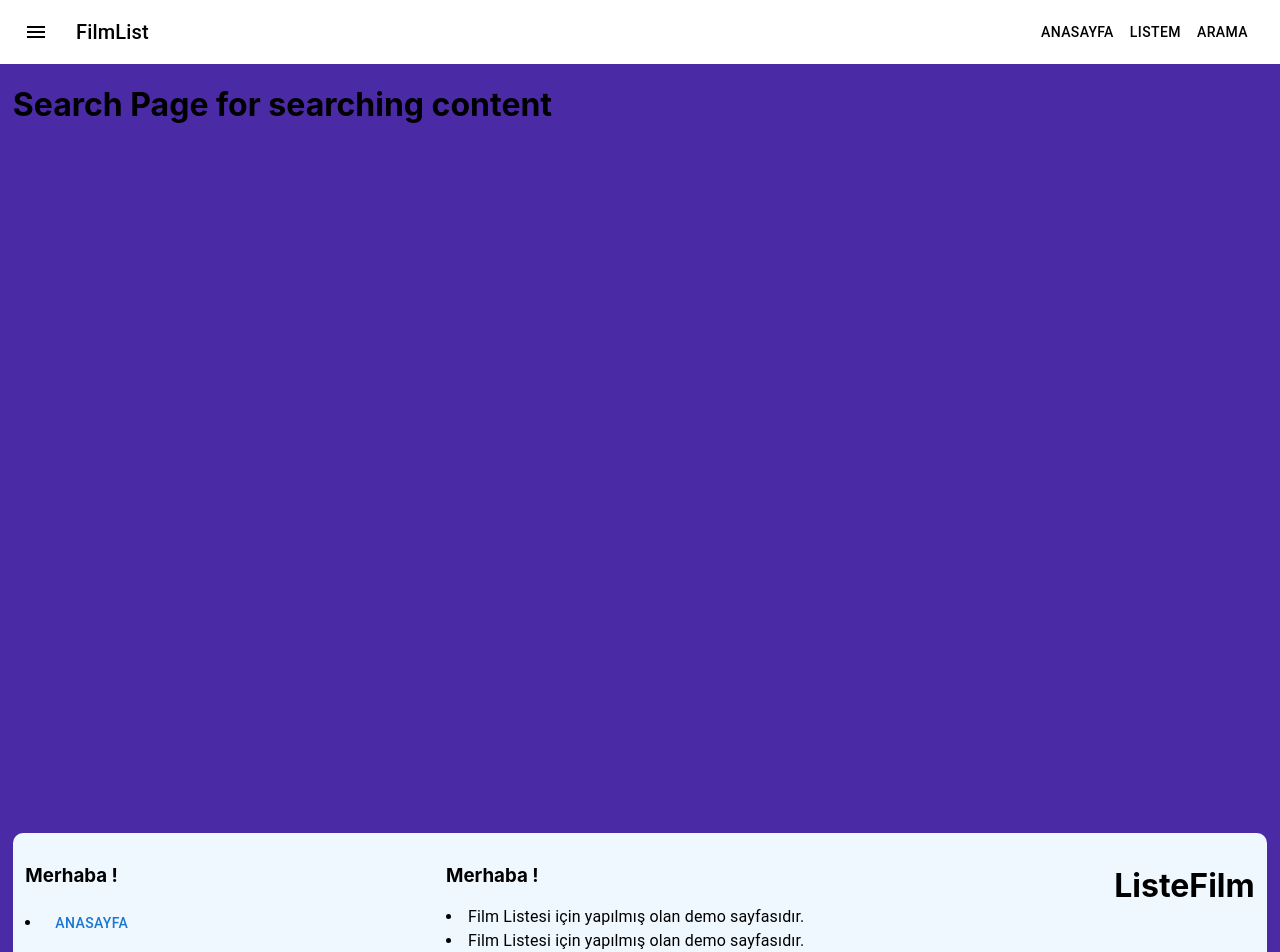
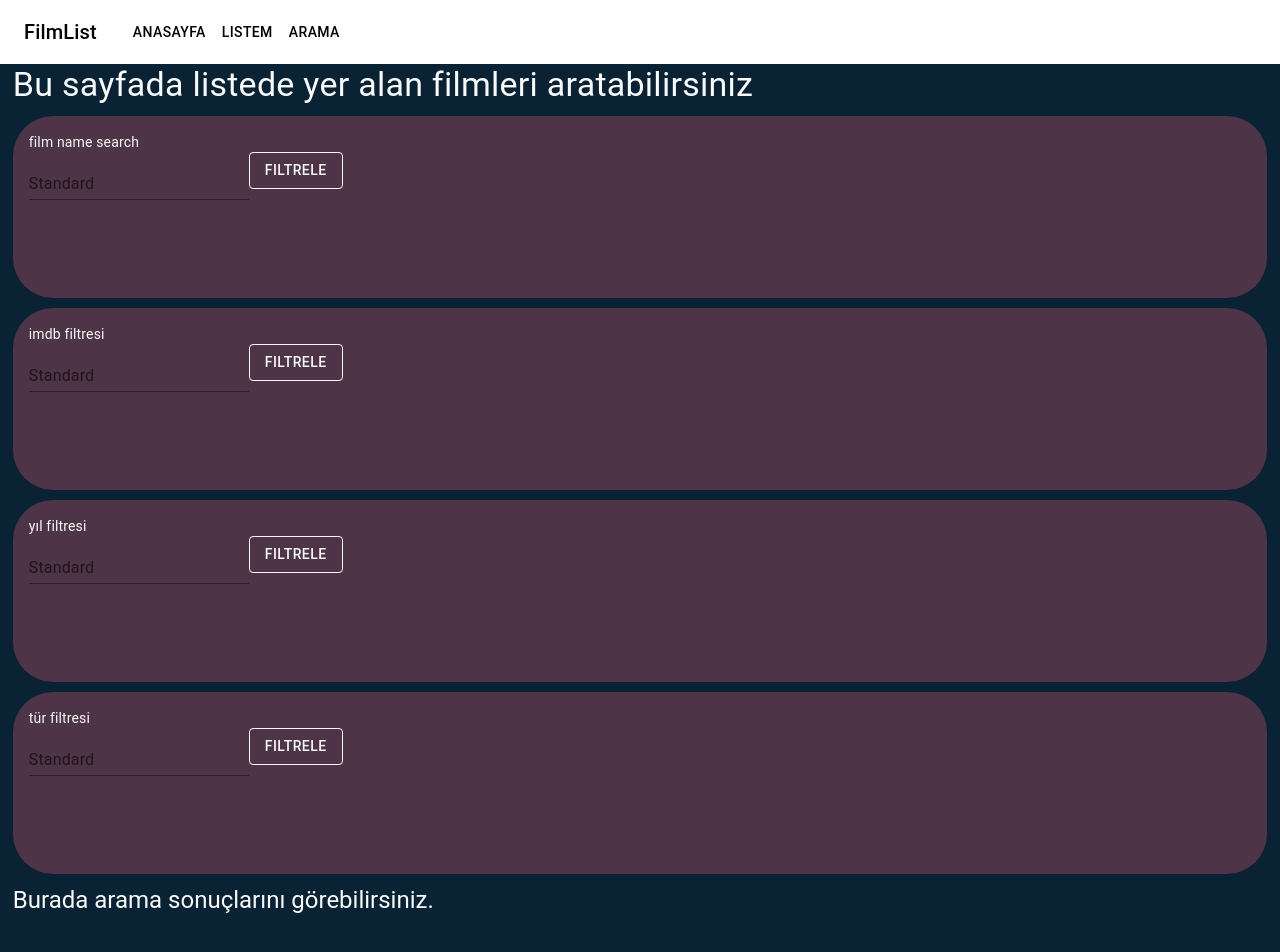
Before and after one commit to WizardLizard8998/movie-list-task, a React (Create React App) app: page /Arama in a window 1280 px wide. Shown: the top 952 px of the page. Built offline with nearby package versions, Linux system fonts and the light colour scheme.

Commit message:
done // cleaned code

```diff
--- a/src/API/StorageAPI.jsx
+++ /dev/null
@@ -1,32 +0,0 @@
-import React from "react";
-import { useState } from "react";
-
-//for testing
-
-export function favClick(props) {
-  const { filmId } = props;
-
-  // const [info,setInfo] = useState([]);
-
-  console.log(filmId);
-
-  const user = localStorage.getItem("user");
-
-  console.log(user);
-
-  let data = JSON.parse(user);
-
-  console.log(data);
-
-  data = data.list;
-
-  data = data.filter((film) => film.filmId == filmId);
-
-  console.log(data);
-
-  /*const list = JSON.parse(user).list.find((film) => film.filmId === filmId);
-  const filmIndex = list.findIndex((film) => film.filmId === filmId);
-
-  list[filmIndex].favorite = "true";
-  localStorage.setItem("userList", JSON.stringify(list));*/
-}
--- a/src/COMPONENTS/AppBar.jsx
+++ b/src/COMPONENTS/AppBar.jsx
@@ -5,8 +5,8 @@ import Toolbar from '@mui/material/Toolbar';
 import Typography from '@mui/material/Typography';
 import Button from '@mui/material/Button';
 import IconButton from '@mui/material/IconButton';
-import MenuIcon from '@mui/icons-material/Menu';
 import { useNavigate } from 'react-router-dom';
+import "../TemplateCss.css";
 
 export default function ButtonAppBar() {
 
@@ -16,6 +16,7 @@ export default function ButtonAppBar() {
 
   return (
     <Box sx={{ flexGrow: 1 }}>
+      <div class="AppBar">
       <AppBar color="inherit" position='static'>
         <Toolbar>
           <IconButton
@@ -24,17 +25,19 @@ export default function ButtonAppBar() {
             color="inherit"
             aria-label="menu"
             sx={{ mr: 2 }}
+            onClick={() => history("/")}
           >
-            <MenuIcon />
-          </IconButton>
           <Typography variant="h6" component="div" sx={{ flexGrow: 1 }}>
             FilmList
           </Typography>
+
+          </IconButton>
           <Button color="inherit" onClick={()=> {history("/Anasayfa")}}>Anasayfa</Button>
           <Button color="inherit" onClick={()=> {history("/Liste")}}>Listem</Button>
           <Button color="inherit" onClick={()=> {history("/Arama")}}>Arama</Button>
         </Toolbar>
       </AppBar>
+      </div>
     </Box>
   );
 }
--- a/src/COMPONENTS/Card.jsx
+++ b/src/COMPONENTS/Card.jsx
@@ -1,14 +1,10 @@
 import * as React from "react";
 import Box from "@mui/material/Box";
-import Card from "@mui/material/Card";
 import CardActions from "@mui/material/CardActions";
 import CardContent from "@mui/material/CardContent";
 import Button from "@mui/material/Button";
 import Typography from "@mui/material/Typography";
 
-import { movies } from "../DATA/Movies";
-
-import { favClick } from "../API/StorageAPI";
 
 function FCard(props) {
   const { filmId, filmname, filmdesc, filmimdb, filmyear, filmtype } = props;
@@ -20,13 +16,12 @@ function FCard(props) {
 
     let uData = localStorage.getItem("UserData");
     uData = JSON.parse(uData)
-    console.log(localStorage.getItem("UserData"));
-    console.log(uData)
+
 
     uData[filmId].watched= "true"
 
     localStorage.setItem("UserData", JSON.stringify(uData));
-    console.log(uData);
+
 
   };
 
@@ -34,9 +29,9 @@ function FCard(props) {
 
     let uData =localStorage.getItem("UserData");
     uData = JSON.parse(uData);
-    console.log(uData)
 
-    console.log(typeof uData[filmId].favorite)
+
+
 
     if(uData[filmId].favorite === "true"){
       uData[filmId].favorite = "false";
@@ -45,7 +40,7 @@ function FCard(props) {
     }
 
     localStorage.setItem("UserData",JSON.stringify(uData));
-    console.log(uData)
+
 
   }
 
@@ -71,10 +66,10 @@ function FCard(props) {
           </Typography>
         </CardContent>
         <CardActions>
-          <Button variant="outlined" onClick={() => fav(filmId)}>
+          <Button variant="outlined" color="inherit" onClick={() => fav(filmId)}>
             Favoriye Ekle/Çıkar
           </Button>
-          <Button variant="outlined" onClick={() => watched(filmId)}>
+          <Button variant="outlined" color="inherit" onClick={() => watched(filmId)}>
             İzledim
           </Button>
         </CardActions>
--- a/src/COMPONENTS/ImprovedCard.jsx
+++ b/src/COMPONENTS/ImprovedCard.jsx
@@ -8,7 +8,7 @@ import { movies } from "../DATA/Movies";
 
 function ImprovedCard(props) {
     let uData = localStorage.getItem("UserData");
-    console.log(uData);
+
     const Info = JSON.parse(uData);
 
     const [wdata, setwData] = useState([]);
@@ -22,13 +22,9 @@ function ImprovedCard(props) {
 
       setwData(watched);
 
-      console.log(watched);
-      console.log(favorite);
     }, []);
 
-    console.log(fdata);
 
-    console.log(wdata);
 
     const Favfov = (props) => {
       const { filmid, filmname, filmdesc, filmimdb, filmtype, filmyear } = props;
--- a/src/PAGES/HomePage.jsx
+++ b/src/PAGES/HomePage.jsx
@@ -6,13 +6,12 @@ import { movies } from "../DATA/Movies";
 
 
 const user = localStorage.getItem("user");
-console.log(localStorage.getItem("user"));
+
 
 
 function HomePage(props) {
   const data = movies;
 
-  const userid = 1;
 
   return (
     <>
--- a/src/PAGES/LoginPage.jsx
+++ b/src/PAGES/LoginPage.jsx
@@ -20,7 +20,7 @@ function LoginPage(props) {
   const [uname, setUname] = React.useState("");
   const [pass, setPass] = React.useState("");
 
-  console.log(users)
+
 
   useEffect(() => {
 
@@ -47,7 +47,6 @@ function LoginPage(props) {
     }, [])
 
   const checkLogin = () => {
-    console.log(uname + " " + pass);
 
     users &&
       users.map((data, index) => {
--- a/src/PAGES/SearchPage.jsx
+++ b/src/PAGES/SearchPage.jsx
@@ -1,12 +1,254 @@
-import React from "react";
+import React, { useEffect, useState } from "react";
 
 import "../TemplateCss.css";
+import { Box, Button, TextField, Typography } from "@mui/material";
+
+import { movies } from "../DATA/Movies";
+import OutlinedCard from "../COMPONENTS/Card";
 
 function SearchPage(props) {
+  const [films, setFilms] = useState("");
+  const [years, setYears] = useState("");
+  const [imdbs, setImdbs] = useState("");
+  const [types,setTypes] =useState("");
+
+  const [resfilm, setResfilm] = useState([]);
+  const [resyear, setResyear] = useState([]);
+  const [resimdb, setResimdb] = useState([]);
+  const [restype, setRestype] = useState([]);
+
+  const [count, setCount] = useState(0);
+
+  const SearchName = (name) => {
+    const result = movies.filter((film) => film.film_name == name);
+
+    setResfilm(result);
+
+
+
+    setCount(1);
+
+    setFilms("")
+  };
+
+  const SearchImdb = (imdb) => {
+    const result = movies.filter((film) => film.film_imdb == imdb);
+
+    setResimdb(result);
+    setCount(2);
+
+    setImdbs("")
+  };
+
+  const SearchYear = (year) => {
+    const result = movies.filter((film) => film.film_year == year);
+
+    setResyear(result);
+    setCount(3);
+
+
+    setYears("")
+  };
+
+  const SearchType =   (type) => {
+    const result =  movies.filter((film) => film.film_type === type);
+
+    setRestype(result);
+    setCount(4);
+
+
+    setTypes("");
+  }
+
+  useEffect(() => {}, [count]);
+
   return (
     <>
-    <div class="HomePage">
-      <h1>Search Page for searching content</h1>
+      <div class="HomePage">
+
+        <div>
+        <Typography variant="h4">Bu sayfada listede yer alan filmleri aratabilirsiniz</Typography>
+        </div>
+
+        <div>
+          <Box
+            sx={{
+              minHeight: 150,
+              minWidth: 150,
+              background: "#4d3446",
+              borderRadius: 10,
+              padding: 2,
+            }}
+          >
+            <Typography variant="body2"> film name search</Typography>
+            <TextField
+              id="film-ismi"
+              label="Standard"
+              variant="standard"
+              color="info"
+
+              onChange={(event) => {
+                setFilms(event.target.value);
+              }}
+            >
+              {" "}
+              search{" "}
+            </TextField>
+            <Button
+              variant="outlined"
+              color="inherit"
+              onClick={() => SearchName(films)}
+            >
+              filtrele
+            </Button>
+          </Box>
+        </div>
+
+        <div>
+          <Box
+            sx={{
+              minHeight: 150,
+              minWidth: 150,
+              background: "#4d3446",
+              borderRadius: 10,
+              padding: 2,
+            }}
+          >
+            <Typography variant="body2"> imdb filtresi </Typography>
+            <TextField
+              id="imdb"
+              label="Standard"
+              variant="standard"
+              color="primary"
+              type="text"
+              onChange={(event) => {
+                setImdbs(event.target.value);
+              }}
+            >
+              ara{" "}
+            </TextField>
+            <Button
+              variant="outlined"
+              color="inherit"
+              onClick={() => SearchImdb(imdbs)}
+            >
+              filtrele
+            </Button>
+          </Box>
+        </div>
+
+        <div>
+          <Box
+            sx={{
+              minHeight: 150,
+              minWidth: 150,
+              background: "#4d3446",
+              borderRadius: 10,
+              padding: 2,
+            }}
+          >
+            <Typography variant="body2"> yıl filtresi </Typography>
+            <TextField
+              id="yıl"
+              label="Standard"
+              variant="standard"
+              onChange={(event) => {
+                setYears(event.target.value);
+              }}
+            >
+              {" "}
+              ara{" "}
+            </TextField>
+            <Button
+              variant="outlined"
+              color="inherit"
+              onClick={() => SearchYear(years)}
+            >
+              filtrele
+            </Button>
+          </Box>
+        </div>
+
+        <div>
+          <Box
+            sx={{
+              minHeight: 150,
+              minWidth: 150,
+              background: "#4d3446",
+              borderRadius: 10,
+              padding: 2,
+            }}
+          >
+            <Typography variant="body2"> tür filtresi </Typography>
+            <TextField
+              id="yıl"
+              label="Standard"
+              variant="standard"
+              onChange={(event) => {
+                setTypes(event.target.value);
+              }}
+            >
+              {" "}
+              ara{" "}
+            </TextField>
+            <Button
+              variant="outlined"
+              color="inherit"
+              onClick={() => SearchType(types)}
+            >
+              filtrele
+            </Button>
+          </Box>
+        </div>
+
+
+        <div>
+          <Typography variant="h5" >Burada arama sonuçlarını görebilirsiniz.</Typography>
+          {count == 1 &&
+            resfilm.map((data, index) => (
+              <OutlinedCard
+                filmId={data.film_Id}
+                filmname={data.film_name}
+                filmdesc={data.film_desc}
+                filmimdb={data.film_imdb}
+                filmyear={data.film_year}
+                filmtype={data.film_type}
+              />
+            ))}
+          {count == 2 &&
+            resimdb.map((data, index) => (
+              <OutlinedCard
+                filmId={data.film_Id}
+                filmname={data.film_name}
+                filmdesc={data.film_desc}
+                filmimdb={data.film_imdb}
+                filmyear={data.film_year}
+                filmtype={data.film_type}
+              />
+            ))}
+          {count == 3 &&
+            resyear.map((data, index) => (
+              <OutlinedCard
+                filmId={data.film_Id}
+                filmname={data.film_name}
+                filmdesc={data.film_desc}
+                filmimdb={data.film_imdb}
+                filmyear={data.film_year}
+                filmtype={data.film_type}
+              />
+            ))}
+             {count == 4 &&
+            restype.map((data, index) => (
+              <OutlinedCard
+                filmId={data.film_Id}
+                filmname={data.film_name}
+                filmdesc={data.film_desc}
+                filmimdb={data.film_imdb}
+                filmyear={data.film_year}
+                filmtype={data.film_type}
+              />
+            ))}
+        </div>
       </div>
     </>
   );
--- a/src/TemplateCss.css
+++ b/src/TemplateCss.css
@@ -2,7 +2,7 @@
   display: flex;
 
 
-  background-color: rgb(80, 255, 214);
+  background-color: black;
   min-width: fit-content;
   min-height: 1000px;
 
@@ -17,8 +17,9 @@
   padding-right: 1%;
   height: auto;
   width: 100%;
-  background-color: rgb(75, 42, 165);
+  background-color:#092335;
 
+  color: #f9f9f9;
 
 
 }
@@ -29,10 +30,10 @@
 
   flex-direction: column;
 
-  background-color: azure;
+  background-color: #4d3446;
   border-radius: 10px;
 
-  color: black;
+  color: #f9f9f9;
 
   justify-content:center;
 
@@ -53,7 +54,7 @@
 
 .Card{
 
-  background-color:aliceblue;
+  background-color:#4f697c;
   border-radius: 10px;
   gap:10px;
   margin-top: 10px;
@@ -63,10 +64,12 @@
 .HomePage{
 
   display: flex;
-  flex-direction: row;
+  flex-direction: column;
   flex-wrap: wrap;
   flex-grow:1;
   gap:10px;
+
+
 }
 
 
@@ -77,7 +80,7 @@
   align-items: flex-start;
   border-radius: 10px;
   margin-top: 5%;
-  background-color: aliceblue;
+  background-color: #bacdd6 ;
   justify-content: space-between;
   padding: 1%;
 }
@@ -94,6 +97,7 @@
   margin-top: 1%;
   border-radius: 10px;
 
+
 }
 
 .favlist{
@@ -107,5 +111,7 @@
 }
 
 .listContent{
-  gap:30px;
+
+  justify-content: space-between;
+  margin-bottom: 10px;
 }
```
Also changed, not shown: src/DATA/Movies.js (+43 -43 lines).
